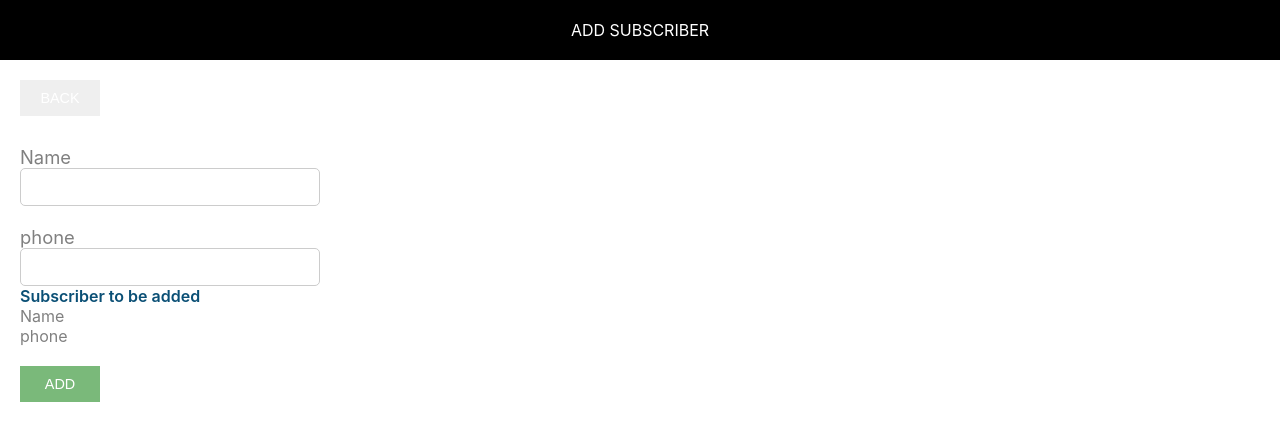
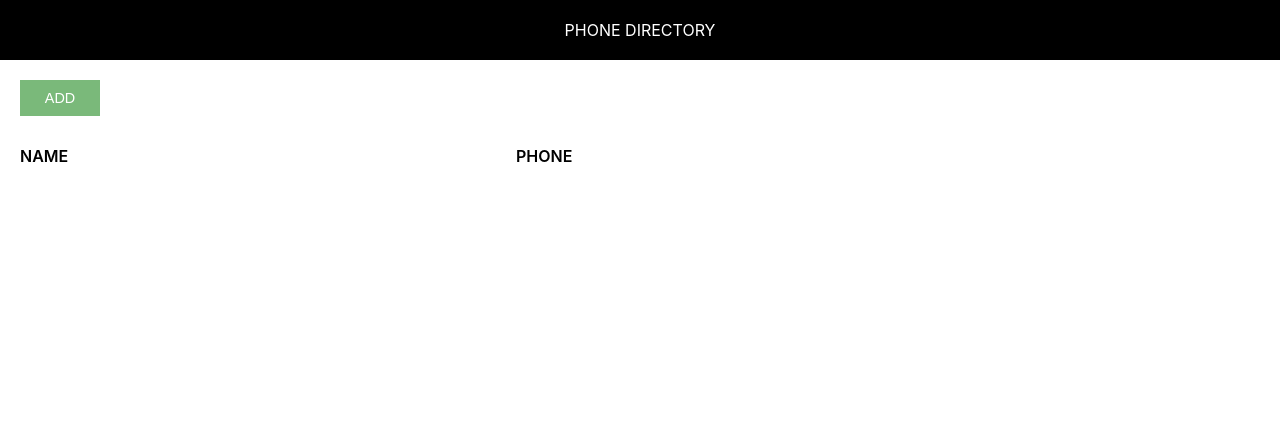
Before and after one commit to shamia999/myAssignmentReact, a React (Create React App) app in the folder phone-directory/: page / in a window 1280 px wide. Shown: the top 440 px of the page. Built offline with nearby package versions, Linux system fonts and the light colour scheme.

Commit message:
state added in addSubscribers page and home page

```diff
--- a/phone-directory/src/AddSubscriber.js
+++ b/phone-directory/src/AddSubscriber.js
@@ -3,6 +3,24 @@
 import './AddSubscriber.css';
 class AddSubscriber extends Component
 {
+constructor()
+{
+    super();
+    this.state={
+
+        id:0,
+        name:'',
+        phone:'',
+    }
+}
+
+inputChangedHandler=(e)=>
+{
+    const state=this.state;
+    state[e.target.name]=e.target.value;
+    this.setState(state);
+    console.log(this.state);
+}
     render()
     {
         return(
@@ -12,13 +30,13 @@
                  <button className="custom-btn">Back</button>
                  <form className="subscriber-form">
                      <label htmlFor="name" className="label-control">Name</label> <br/>
-                     <input id="name" type="text" className="input-control"/> <br/> <br/>
+                     <input id="name" type="text" className="input-control" name="name" onChange={this.inputChangedHandler}/> <br/> <br/>
                      <label htmlFor="phone" className="label-control">phone</label> <br/>
-                     <input id="phone" type="text" className="input-control" name="phone"/>
+                     <input id="phone" type="text" className="input-control" name="phone" onChange={this.inputChangedHandler}/>
      <div className="subscriber-info-container">
          <span className="subscriber-to-add-heading">Subscriber to be added</span><br/>
-         <span className="subscriber-info">Name</span> <br/>
-         <span className="subscriber-info">phone</span>
+        <span className="subscriber-info">Name:{this.state.name}</span> <br/>
+        <span className="subscriber-info">phone:{this.state.phone}</span>
 
          </div>
          <button type="submit" className="custom-btn add-btn">Add</button>
@@ -26,6 +44,6 @@
                 </div>
             </div>
         )
+        }
     }
-}
 export default AddSubscriber;
--- a/phone-directory/src/App.js
+++ b/phone-directory/src/App.js
@@ -4,24 +4,37 @@
 import "./App.css";
 class App extends Component {
 
+  constructor()
+  { super();
+
+      this.state={
+      subscribersListToShow:[]
+
+    }
+  }
 
   deleteHandler(msg)
     {
       alert(msg)
     }
+
+
+
+
   render(){
 
-  let subscribers=[
-    {id:1,
-name:"Naila",
-phone:"9999999"
+//   let subscribers=[
+//     {
+//       id:1,
+// name:"Naila",
+// phone:"9999999"
 
-    },
-    {id:2,
-      name:"razia",
-      phone:"8888888"
-    }
-]
+//     },
+//     {id:2,
+//       name:"razia",
+//       phone:"8888888"
+//     }
+// ]
 
 
     return (
@@ -35,7 +48,7 @@
      </div>
 
 {
-subscribers.map(sub =>{
+this.state.subscribersListToShow.map(sub =>{
 
  return <div key= {sub.id} className="grid-container">
 
--- a/phone-directory/src/index.js
+++ b/phone-directory/src/index.js
@@ -8,7 +8,7 @@
 import './common/common.css';
 ReactDOM.render(
   <React.StrictMode>
-    <AddSusbcriber/>
+    <App/>
   </React.StrictMode>,
   document.getElementById('root')
 );
```
